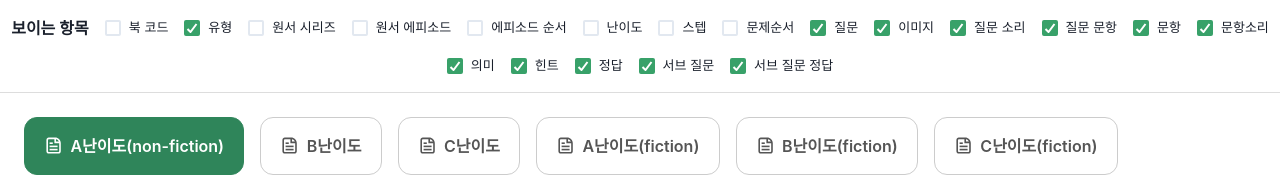
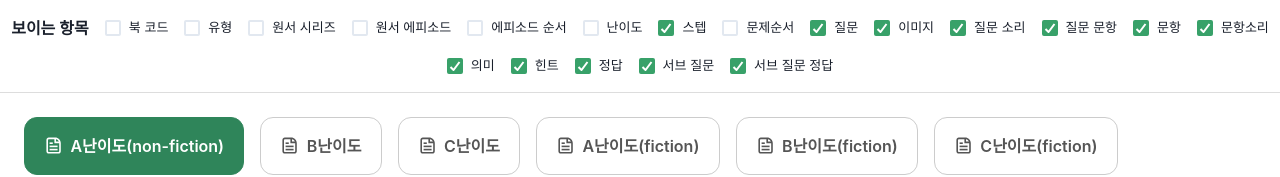
Before and after one commit to ghgfhfg2/problems-to-excel, a React (Vite) app: page / in a window 1280 px wide. Shown: the top 177 px of the page. Built offline with nearby package versions, Linux system fonts and the light colour scheme; no server answers.

Commit message:
히든 초기값 유형숨김,스텝 보임으로 수정

```diff
--- a/src/App.tsx
+++ b/src/App.tsx
@@ -305,7 +305,7 @@ export const App: React.FC = () => {
     "series",
     "episode",
     "episode_order",
-    "step",
+    "type",
     "difficulty",
     "order",
   ]);
```
